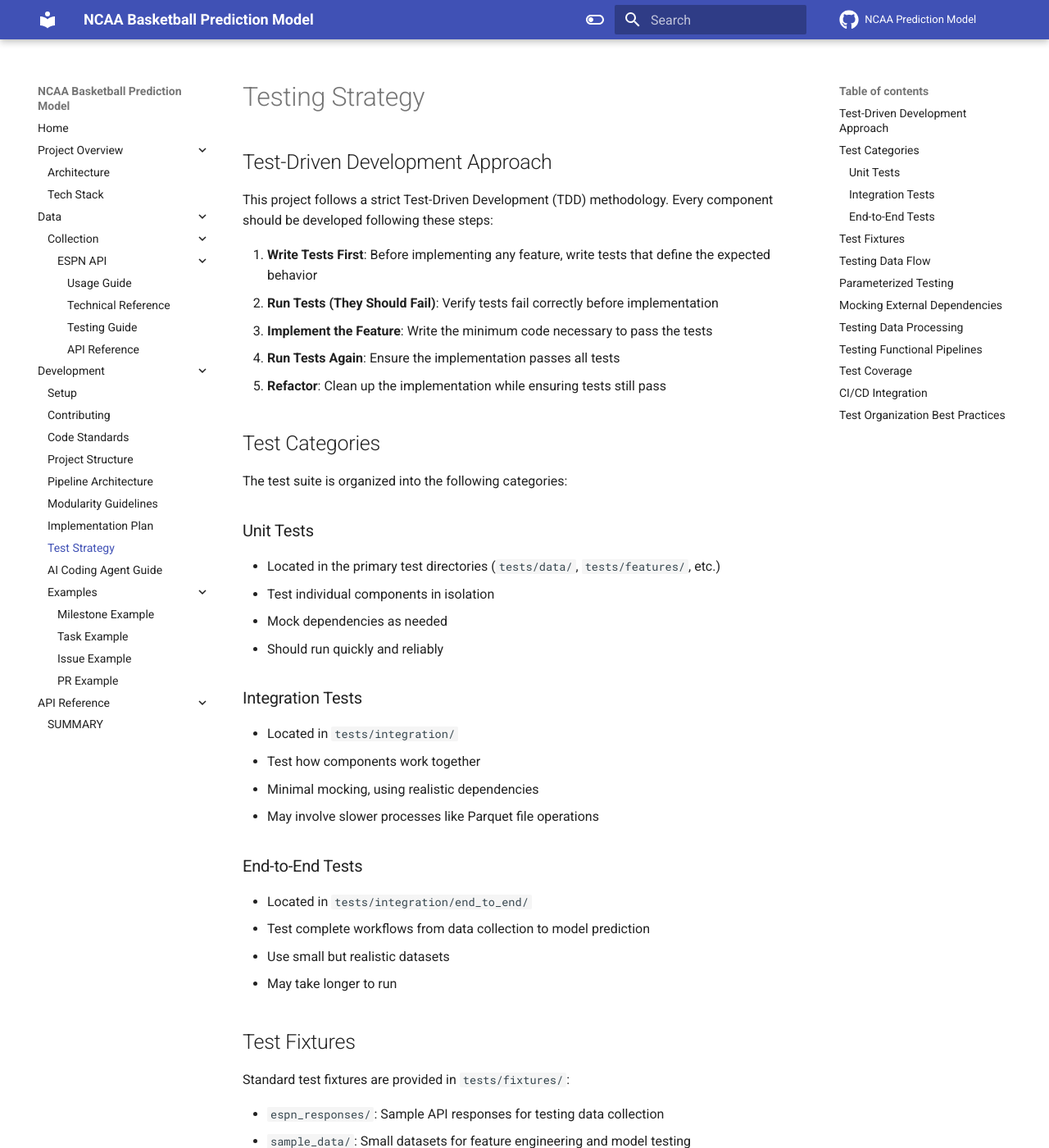
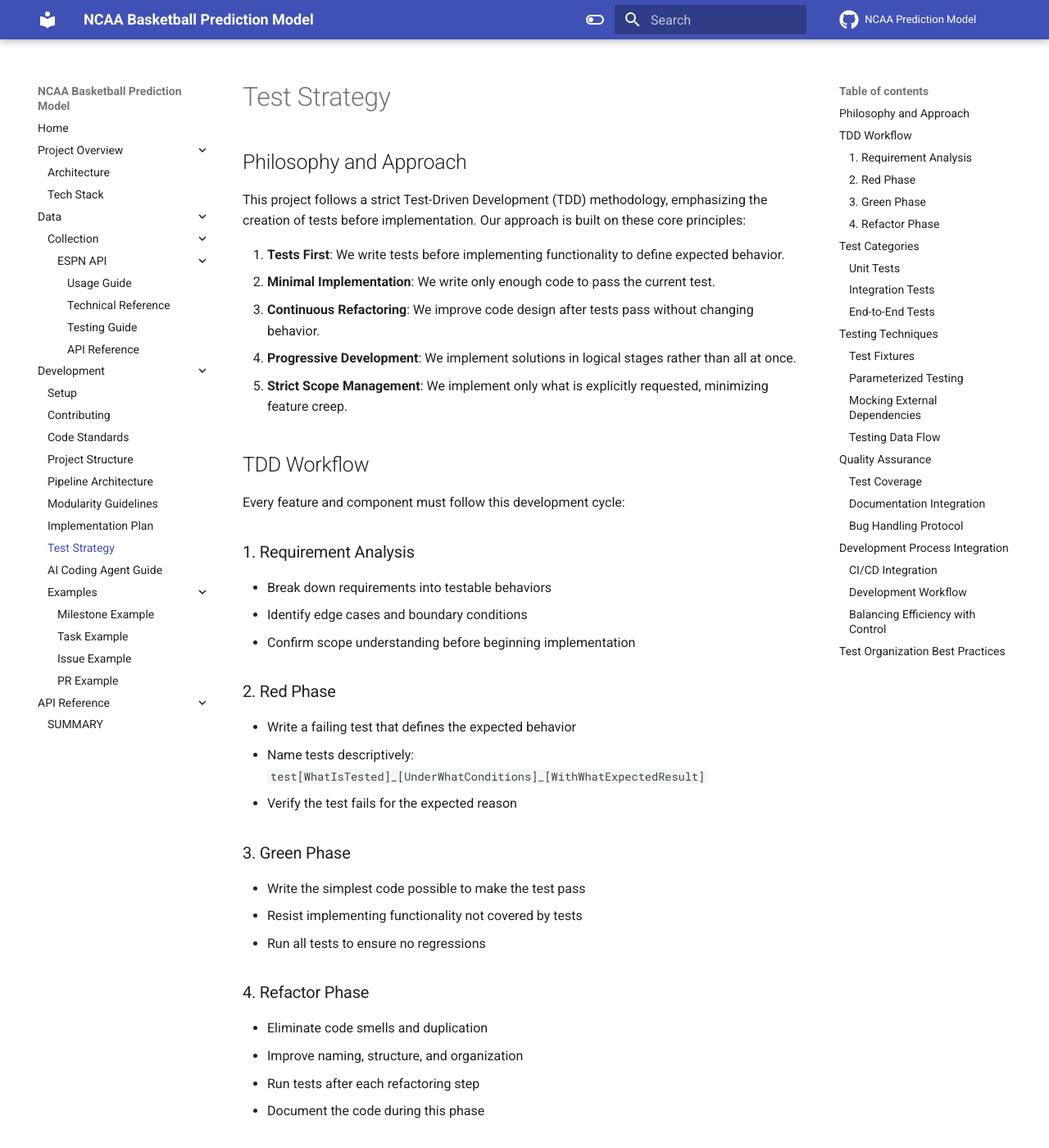
Before and after one commit to tim-mcdonnell/ncaa-prediction-model, an MkDocs documentation site: the page built from docs/development/test-strategy.md, in a window 1280 px wide and 1400 px high. Shown: the whole window at 82% size. Built offline with MkDocs 1.6.1 and Material for MkDocs 9.7.7, drawn with Linux system fonts in a browser that asks for light colours; comment, search, counter and statistics services are not loaded; some of the changed text lies outside the part shown.

Commit message:
docs: update test strategy documentation for clarity and structure
- Revised the test strategy document to enhance clarity and organization, including a new section on philosophy and approach.
- Expanded the TDD workflow with detailed phases and examples for better understanding.
- Introduced sections on testing techniques, quality assurance, and development process integration to provide comprehensive guidance.
- Improved documentation for parameterized testing, mocking external dependencies, and testing data flow.
- Ensured all examples are relevant and demonstrate best practices in testing.

````diff
--- a/docs/development/test-strategy.md
+++ b/docs/development/test-strategy.md
@@ -1,14 +1,39 @@
-# Testing Strategy
+# Test Strategy
 
-## Test-Driven Development Approach
+## Philosophy and Approach
 
-This project follows a strict Test-Driven Development (TDD) methodology. Every component should be developed following these steps:
+This project follows a strict Test-Driven Development (TDD) methodology, emphasizing the creation of tests before implementation. Our approach is built on these core principles:
 
-1. **Write Tests First**: Before implementing any feature, write tests that define the expected behavior
-2. **Run Tests (They Should Fail)**: Verify tests fail correctly before implementation
-3. **Implement the Feature**: Write the minimum code necessary to pass the tests
-4. **Run Tests Again**: Ensure the implementation passes all tests
-5. **Refactor**: Clean up the implementation while ensuring tests still pass
+1. **Tests First**: We write tests before implementing functionality to define expected behavior.
+2. **Minimal Implementation**: We write only enough code to pass the current test.
+3. **Continuous Refactoring**: We improve code design after tests pass without changing behavior.
+4. **Progressive Development**: We implement solutions in logical stages rather than all at once.
+5. **Strict Scope Management**: We implement only what is explicitly requested, minimizing feature creep.
+
+## TDD Workflow
+
+Every feature and component must follow this development cycle:
+
+### 1. Requirement Analysis
+- Break down requirements into testable behaviors
+- Identify edge cases and boundary conditions
+- Confirm scope understanding before beginning implementation
+
+### 2. Red Phase
+- Write a failing test that defines the expected behavior
+- Name tests descriptively: `test[WhatIsTested]_[UnderWhatConditions]_[WithWhatExpectedResult]`
+- Verify the test fails for the expected reason
+
+### 3. Green Phase
+- Write the simplest code possible to make the test pass
+- Resist implementing functionality not covered by tests
+- Run all tests to ensure no regressions
+
+### 4. Refactor Phase
+- Eliminate code smells and duplication
+- Improve naming, structure, and organization
+- Run tests after each refactoring step
+- Document the code during this phase
 
 ## Test Categories
 
@@ -20,114 +45,9 @@ The test suite is organized into the following categories:
 - Test individual components in isolation
 - Mock dependencies as needed
 - Should run quickly and reliably
+- Focus on testing one specific behavior per test
 
-### Integration Tests
-
-- Located in `tests/integration/`
-- Test how components work together
-- Minimal mocking, using realistic dependencies
-- May involve slower processes like Parquet file operations
-
-### End-to-End Tests
-
-- Located in `tests/integration/end_to_end/`
-- Test complete workflows from data collection to model prediction
-- Use small but realistic datasets
-- May take longer to run
-
-## Test Fixtures
-
-Standard test fixtures are provided in `tests/fixtures/`:
-
-- `espn_responses/`: Sample API responses for testing data collection
-- `sample_data/`: Small datasets for feature engineering and model testing
-- `expected_results/`: Expected outputs for verification
-
-## Testing Data Flow
-
-A key aspect of our revised architecture is testing data flow between components:
-
-1. **Collection to Raw Storage**: Test ESPN client to raw Parquet flow
-2. **Raw to Processed**: Test transformation of raw data to processed data
-3. **Processed to Features**: Test feature engineering pipeline
-
-Example of a data flow test:
-
-```python
-def test_game_collection_to_storage_flow():
-    # 1. Set up mocked ESPN responses
-    mock_espn_client = MockESPNClient()
-    mock_espn_client.add_response(
-        "schedule",
-        load_fixture("espn_responses/schedule_2022.json")
-    )
-    mock_espn_client.add_response(
-        "game_123456",
-        load_fixture("espn_responses/game_123456.json")
-    )
-
-    # 2. Run collection pipeline with temporary storage
-    with tempfile.TemporaryDirectory() as tmp_dir:
-        # Configure to use temporary directory
-        collection_pipeline = CollectionPipeline(
-            espn_client=mock_espn_client,
-            data_dir=Path(tmp_dir)
-        )
-
-        # Run pipeline
-        result = collection_pipeline.collect_games(
-            season=2022,
-            game_ids=["123456"]
-        )
-
-        # 3. Verify raw data was stored correctly
-        raw_parquet_path = Path(tmp_dir) / "raw" / "games" / "2022" / "games.parquet"
-        assert raw_parquet_path.exists()
-
-        # 4. Verify data content
-        df = pl.read_parquet(raw_parquet_path)
-        assert df.shape[0] == 1
-        assert df[0, "game_id"] == "123456"
-```
-
-## Parameterized Testing
-
-Where appropriate, use parameterized testing to evaluate components with multiple inputs:
-
-```python
-import pytest
-
-@pytest.mark.parametrize("input_value,expected_output", [
-    (1, 2),
-    (2, 4),
-    (3, 6)
-])
-def test_double_function(input_value, expected_output):
-    assert double(input_value) == expected_output
-```
-
-## Mocking External Dependencies
-
-Use the `unittest.mock` or `pytest-mock` libraries to isolate components from external dependencies:
-
-```python
-def test_espn_client(mocker):
-    # Mock httpx client response
-    mock_response = mocker.Mock()
-    mock_response.json.return_value = {"data": "sample"}
-    mock_response.status_code = 200
-
-    mocker.patch("httpx.AsyncClient.get", return_value=mock_response)
-
-    # Test client with mocked httpx
-    client = ESPNClient()
-    result = await client.fetch_game("123456")
-    assert result["data"] == "sample"
-```
-
-## Testing Data Processing
-
-For testing data processing components (using Polars as per ADR-003):
+Example:
 
 ```python
 def test_point_differential_feature():
@@ -149,9 +69,15 @@ def test_point_differential_feature():
     assert result.filter(pl.col("team_id") == 2)["point_differential"][0] == 5.0
 ```
 
-## Testing Functional Pipelines
+### Integration Tests
 
-Our simplified architecture emphasizes functional pipelines. Test these by verifying transformations at each step:
+- Located in `tests/integration/`
+- Test how components work together
+- Minimal mocking, using realistic dependencies
+- May involve slower processes like Parquet file operations
+- Verify correct data flow between components
+
+Example:
 
 ```python
 def test_process_raw_games_pipeline():
@@ -191,21 +117,158 @@ def test_process_raw_games_pipeline():
             assert processed_path.exists()
 ```
 
-## Test Coverage
+### End-to-End Tests
 
-Aim for high test coverage (>90%) across the codebase:
+- Located in `tests/integration/end_to_end/`
+- Test complete workflows from data collection to model prediction
+- Use small but realistic datasets
+- May take longer to run
+- Validate entire system behavior
 
+## Testing Techniques
+
+### Test Fixtures
+
+Standard test fixtures are provided in `tests/fixtures/`:
+
+- `espn_responses/`: Sample API responses for testing data collection
+- `sample_data/`: Small datasets for feature engineering and model testing
+- `expected_results/`: Expected outputs for verification
+
+### Parameterized Testing
+
+Use parameterized testing to evaluate components with multiple inputs:
+
+```python
+import pytest
+
+@pytest.mark.parametrize("input_value,expected_output", [
+    (1, 2),
+    (2, 4),
+    (3, 6)
+])
+def test_double_function(input_value, expected_output):
+    assert double(input_value) == expected_output
+```
+
+### Mocking External Dependencies
+
+Use the `unittest.mock` or `pytest-mock` libraries to isolate components from external dependencies:
+
+```python
+def test_espn_client(mocker):
+    # Mock httpx client response
+    mock_response = mocker.Mock()
+    mock_response.json.return_value = {"data": "sample"}
+    mock_response.status_code = 200
+
+    mocker.patch("httpx.AsyncClient.get", return_value=mock_response)
+
+    # Test client with mocked httpx
+    client = ESPNClient()
+    result = await client.fetch_game("123456")
+    assert result["data"] == "sample"
+```
+
+### Testing Data Flow
+
+A key aspect of our architecture is testing data flow between components:
+
+1. **Collection to Raw Storage**: Test ESPN client to raw Parquet flow
+2. **Raw to Processed**: Test transformation of raw data to processed data
+3. **Processed to Features**: Test feature engineering pipeline
+
+Example:
+
+```python
+def test_game_collection_to_storage_flow():
+    # 1. Set up mocked ESPN responses
+    mock_espn_client = MockESPNClient()
+    mock_espn_client.add_response(
+        "schedule",
+        load_fixture("espn_responses/schedule_2022.json")
+    )
+    mock_espn_client.add_response(
+        "game_123456",
+        load_fixture("espn_responses/game_123456.json")
+    )
+
+    # 2. Run collection pipeline with temporary storage
+    with tempfile.TemporaryDirectory() as tmp_dir:
+        # Configure to use temporary directory
+        collection_pipeline = CollectionPipeline(
+            espn_client=mock_espn_client,
+            data_dir=Path(tmp_dir)
+        )
+
+        # Run pipeline
+        result = collection_pipeline.collect_games(
+            season=2022,
+            game_ids=["123456"]
+        )
+
+        # 3. Verify raw data was stored correctly
+        raw_parquet_path = Path(tmp_dir) / "raw" / "games" / "2022" / "games.parquet"
+        assert raw_parquet_path.exists()
+
+        # 4. Verify data content
+        df = pl.read_parquet(raw_parquet_path)
+        assert df.shape[0] == 1
+        assert df[0, "game_id"] == "123456"
+```
+
+## Quality Assurance
+
+### Test Coverage
+
+- Aim for high test coverage (>90%) across the codebase
 - Run coverage with `pytest --cov=src tests/`
 - Generate reports with `pytest --cov=src --cov-report=html tests/`
 - Focus on testing complex logic paths thoroughly
 
-## CI/CD Integration
+### Documentation Integration
+
+- Use descriptive test names that serve as documentation
+- Document public API methods during the refactor phase
+- Tests themselves should demonstrate proper component usage
+
+### Bug Handling Protocol
+
+- When fixing bugs, first write a failing test that reproduces the bug
+- When requirements change, modify or add tests first
+- Never delete a test without a clear justification
+
+## Development Process Integration
+
+### CI/CD Integration
 
 Tests are automatically run in the CI/CD pipeline:
 
 - All tests must pass before merging to main
 - Coverage reports are generated and tracked
 - Unit tests run on every PR, integration tests run on merges to main
+
+### Development Workflow
+
+1. **Prioritize Test Development**: Focus on test creation before implementation
+2. **Use Tests as Specifications**: Tests serve as living documentation of expected behavior
+3. **Break Changes into Small Units**: Implement one test at a time to ensure focused progress
+4. **Don't Skip Refactoring**: Take time to improve code after tests pass
+5. **Review Test Coverage**: Regularly check for gaps in test coverage
+
+### Balancing Efficiency with Control
+
+For a productive development workflow:
+
+1. **Autonomy Level**
+   - For straightforward, low-risk tasks (simple methods, utility functions), implement complete solutions without interruption
+   - For complex tasks, break implementation into logical chunks with review points
+   - When uncertain about scope or requirements, pause and ask clarifying questions
+
+2. **Decision Authority**
+   - Make independent decisions on implementation details that don't affect architecture
+   - Reserve key decision points for architectural choices and business logic interpretations
+   - Get explicit confirmation before: git operations, adding dependencies, creating root folders, or deviating from architecture
 
 ## Test Organization Best Practices
 
@@ -216,3 +279,4 @@ Tests are automatically run in the CI/CD pipeline:
 5. Use appropriate assertions for different data types
 6. Test functional pipelines by verifying inputs and outputs
 7. Focus on testing behavior rather than implementation details
+8. Prioritize readability and maintainability in test code
````
Also changed, not shown: docs/development/documentation-strategy.md (+1 -1 lines).
